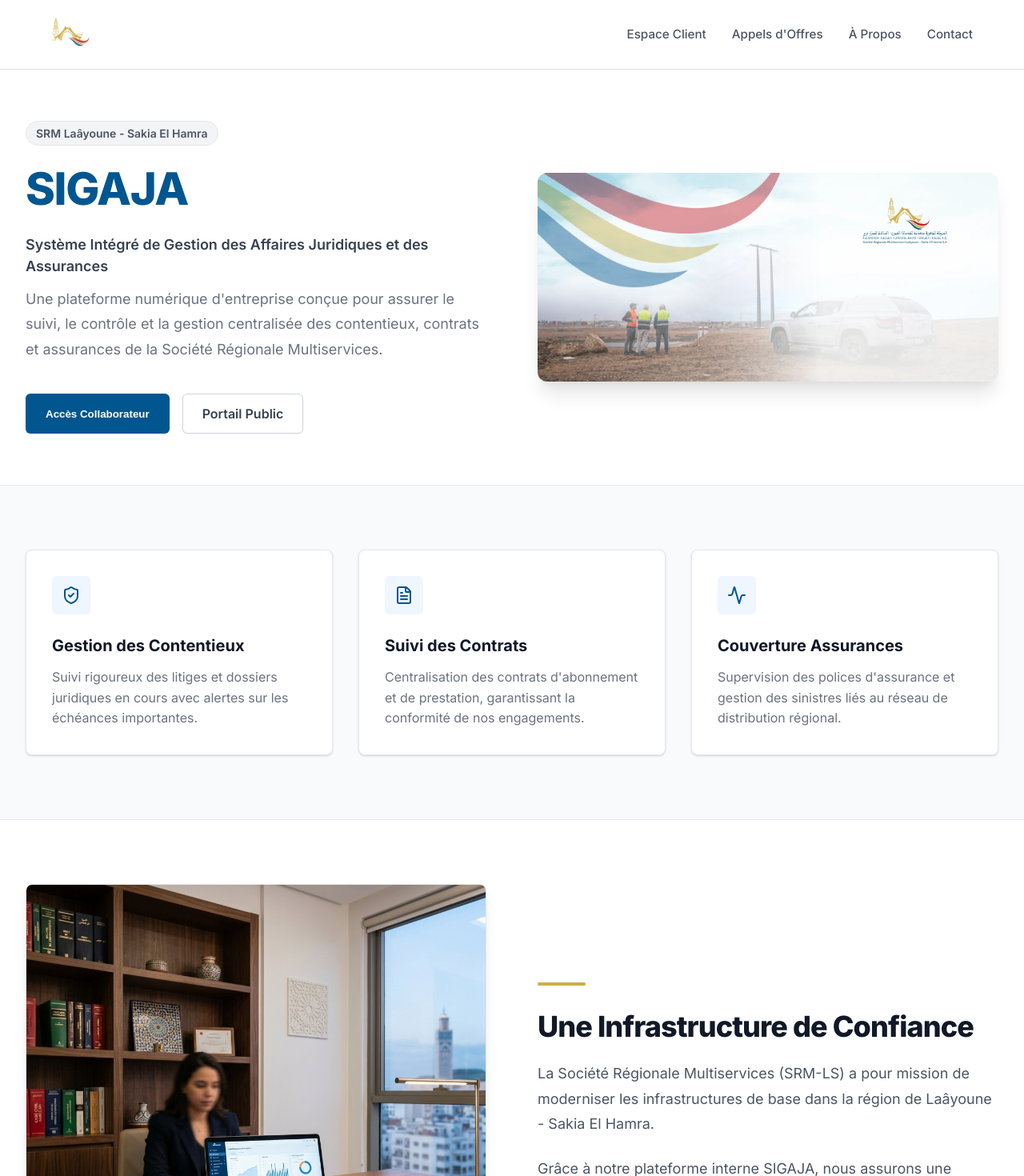
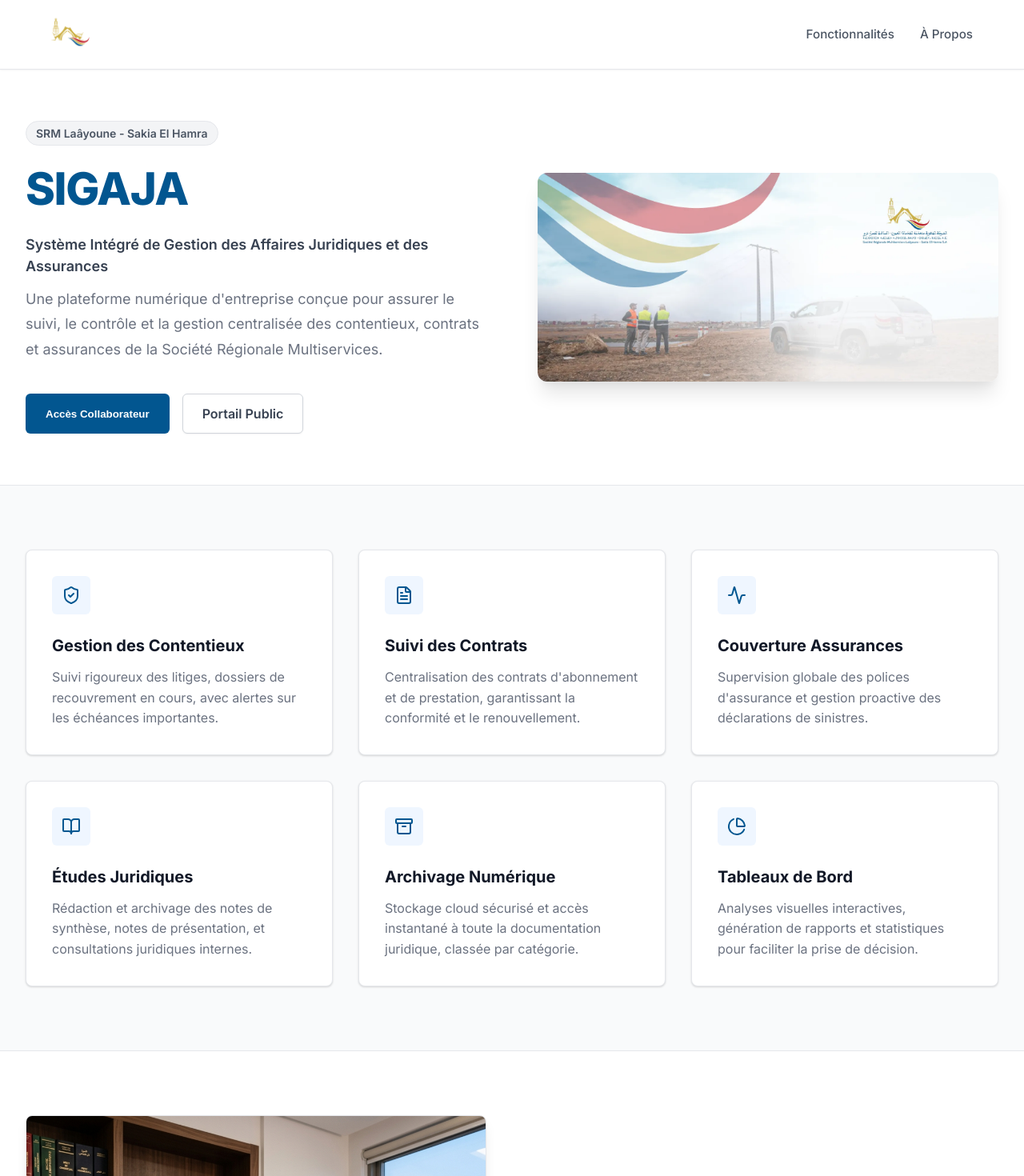
Before and after one commit to ashrafino/SIGAJA, a React (Vite) app in the folder frontend/: page / in a window 1280 px wide. Shown: the top 1470 px of the page at 80% size. Built offline with nearby package versions, Linux system fonts and the light colour scheme.

Commit message:
Update Landing features, fix links, update favicon and make logos navigate to landing

```diff
--- a/frontend/index.html
+++ b/frontend/index.html
@@ -2,9 +2,9 @@
 <html lang="en">
   <head>
     <meta charset="UTF-8" />
-    <link rel="icon" type="image/svg+xml" href="/vite.svg" />
+    <link rel="icon" type="image/webp" href="/srm_logo_official.webp" />
     <meta name="viewport" content="width=device-width, initial-scale=1.0" />
-    <title>SIGAJA</title>
+    <title>SIGAJA - SRM Laâyoune-Sakia El Hamra</title>
   </head>
   <body>
     <div id="root"></div>
--- a/frontend/src/components/Sidebar.jsx
+++ b/frontend/src/components/Sidebar.jsx
@@ -26,7 +26,13 @@ const Sidebar = () => {
     return (
         <div className="sidebar">
             <div className="sidebar-header">
-                <img src="/srm_logo_official.webp" alt="SRM" className="sidebar-logo" />
+                <img
+                    src="/srm_logo_official.webp"
+                    alt="SRM"
+                    className="sidebar-logo"
+                    onClick={() => navigate("/")}
+                    style={{ cursor: "pointer" }}
+                />
                 <div>
                     <h2>SIGAJA</h2>
                     <span className="sidebar-subtitle">SRM Laâyoune</span>
--- a/frontend/src/pages/Landing.jsx
+++ b/frontend/src/pages/Landing.jsx
@@ -1,5 +1,5 @@
 import { useNavigate } from "react-router-dom";
-import { ShieldCheck, FileText, Activity } from "lucide-react";
+import { ShieldCheck, FileText, Activity, BookOpen, Archive, PieChart } from "lucide-react";
 import "./Landing.css";
 
 const Landing = () => {
@@ -14,13 +14,17 @@ const Landing = () => {
       {/* Top Navbar */}
       <nav className="main-nav">
         <div>
-          <img src="/srm_logo_official.webp" alt="SRM Logo" className="nav-logo" />
+          <img
+            src="/srm_logo_official.webp"
+            alt="SRM Logo"
+            className="nav-logo"
+            onClick={() => navigate('/')}
+            style={{cursor: 'pointer'}}
+          />
         </div>
         <div className="nav-links">
-          <a href="#">Espace Client</a>
-          <a href="#">Appels d'Offres</a>
-          <a href="#">À Propos</a>
-          <a href="#">Contact</a>
+          <a href="#features">Fonctionnalités</a>
+          <a href="#presentation">À Propos</a>
         </div>
       </nav>
 
@@ -55,7 +59,7 @@ const Landing = () => {
       </section>
 
       {/* Features Section */}
-      <section className="features-section">
+      <section className="features-section" id="features">
         <div className="features-container">
           <div className="features-grid">
             <div className="feature-card">
@@ -63,28 +67,49 @@ const Landing = () => {
                 <ShieldCheck size={24} strokeWidth={2} />
               </div>
               <h3>Gestion des Contentieux</h3>
-              <p>Suivi rigoureux des litiges et dossiers juridiques en cours avec alertes sur les échéances importantes.</p>
+              <p>Suivi rigoureux des litiges, dossiers de recouvrement en cours, avec alertes sur les échéances importantes.</p>
             </div>
             <div className="feature-card">
               <div className="feature-icon">
                 <FileText size={24} strokeWidth={2} />
               </div>
               <h3>Suivi des Contrats</h3>
-              <p>Centralisation des contrats d'abonnement et de prestation, garantissant la conformité de nos engagements.</p>
+              <p>Centralisation des contrats d'abonnement et de prestation, garantissant la conformité et le renouvellement.</p>
             </div>
             <div className="feature-card">
               <div className="feature-icon">
                 <Activity size={24} strokeWidth={2} />
               </div>
               <h3>Couverture Assurances</h3>
-              <p>Supervision des polices d'assurance et gestion des sinistres liés au réseau de distribution régional.</p>
+              <p>Supervision globale des polices d'assurance et gestion proactive des déclarations de sinistres.</p>
+            </div>
+            <div className="feature-card">
+              <div className="feature-icon">
+                <BookOpen size={24} strokeWidth={2} />
+              </div>
+              <h3>Études Juridiques</h3>
+              <p>Rédaction et archivage des notes de synthèse, notes de présentation, et consultations juridiques internes.</p>
+            </div>
+            <div className="feature-card">
+              <div className="feature-icon">
+                <Archive size={24} strokeWidth={2} />
+              </div>
+              <h3>Archivage Numérique</h3>
+              <p>Stockage cloud sécurisé et accès instantané à toute la documentation juridique, classée par catégorie.</p>
+            </div>
+            <div className="feature-card">
+              <div className="feature-icon">
+                <PieChart size={24} strokeWidth={2} />
+              </div>
+              <h3>Tableaux de Bord</h3>
+              <p>Analyses visuelles interactives, génération de rapports et statistiques pour faciliter la prise de décision.</p>
             </div>
           </div>
         </div>
       </section>
 
       {/* Presentation Section */}
-      <section className="presentation-section">
+      <section className="presentation-section" id="presentation">
         <div className="presentation-container">
           <div className="presentation-image-wrapper">
             <img src="/feature_legal.png" alt="Infrastructure SRM" />
--- a/frontend/src/pages/Login.jsx
+++ b/frontend/src/pages/Login.jsx
@@ -39,7 +39,13 @@ const Login = () => {
     <div className="login-container">
       <div className="login-card">
         <div className="login-header">
-          <img src="/srm_logo.png" alt="SRM Laâyoune" className="login-logo" />
+          <img
+            src="/srm_logo.png"
+            alt="SRM Laâyoune"
+            className="login-logo"
+            onClick={() => navigate("/")}
+            style={{ cursor: "pointer" }}
+          />
           <h2>SIGAJA</h2>
           <p>
             Système Intégré de Gestion des Affaires Juridiques et des Assurances
```
